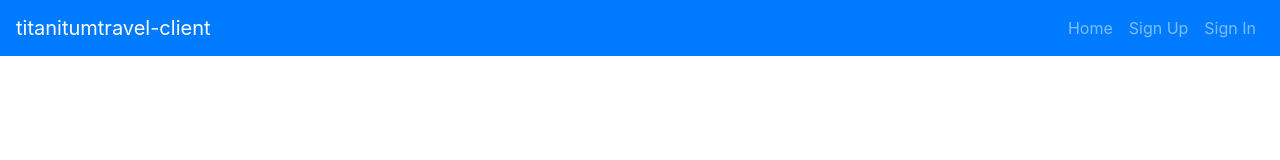
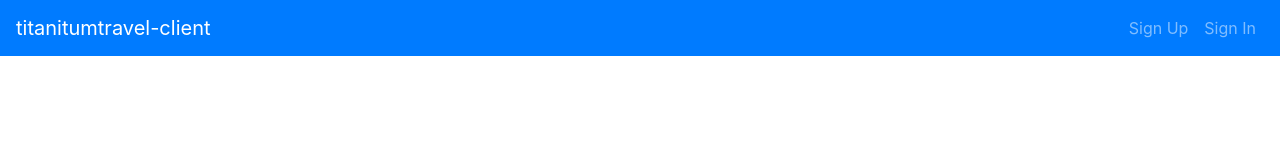
Before and after one commit to nancyho629/titaniumtravel, a React app: page / in a window 1280 px wide. Shown: the top 160 px of the page. Built offline with nearby package versions, Linux system fonts and the light colour scheme.

Commit message:
Add Home to an authenticated route
-Made Home as an authenticated route so it's shown only upon sign in

```diff
--- a/src/components/Header/Header.js
+++ b/src/components/Header/Header.js
@@ -4,6 +4,7 @@ import Navbar from 'react-bootstrap/Navbar'
 
 const authenticatedOptions = (
   <Fragment>
+    <Nav.Link to="/">Home</Nav.Link>
     <Nav.Link href="#change-password">Change Password</Nav.Link>
     <Nav.Link href="#sign-out">Sign Out</Nav.Link>
   </Fragment>
@@ -16,11 +17,11 @@ const unauthenticatedOptions = (
   </Fragment>
 )
 
-const alwaysOptions = (
-  <Fragment>
-    <Nav.Link to="/">Home</Nav.Link>
-  </Fragment>
-)
+// const alwaysOptions = (
+//   <Fragment>
+//     <Nav.Link to="/">Home</Nav.Link>
+//   </Fragment>
+// )
 
 const Header = ({ user }) => (
   <Navbar bg="primary" variant="dark" expand="md">
@@ -31,7 +32,7 @@ const Header = ({ user }) => (
     <Navbar.Collapse id="basic-navbar-nav">
       <Nav className="ml-auto">
         { user && <span className="navbar-text mr-2">Welcome, {user.email}</span>}
-        { alwaysOptions }
+        {/* { alwaysOptions } */}
         { user ? authenticatedOptions : unauthenticatedOptions }
       </Nav>
     </Navbar.Collapse>
```
